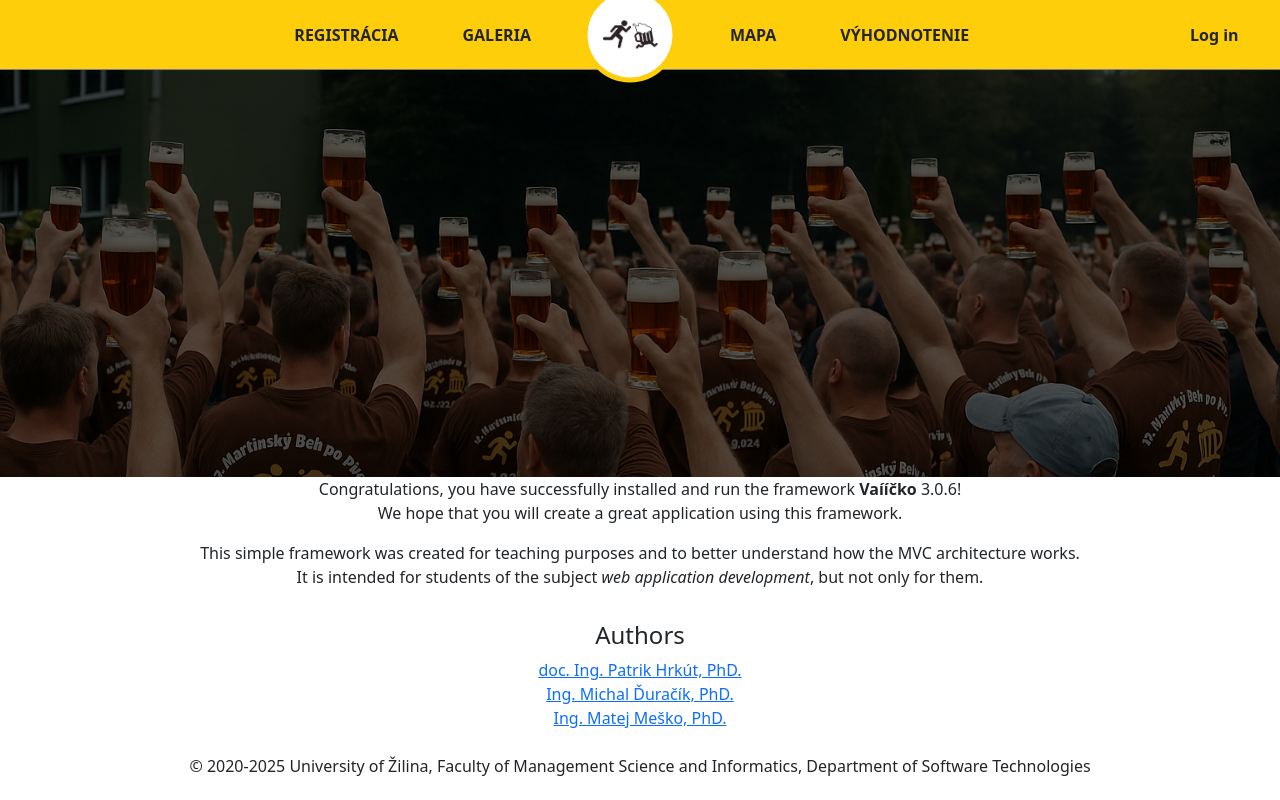
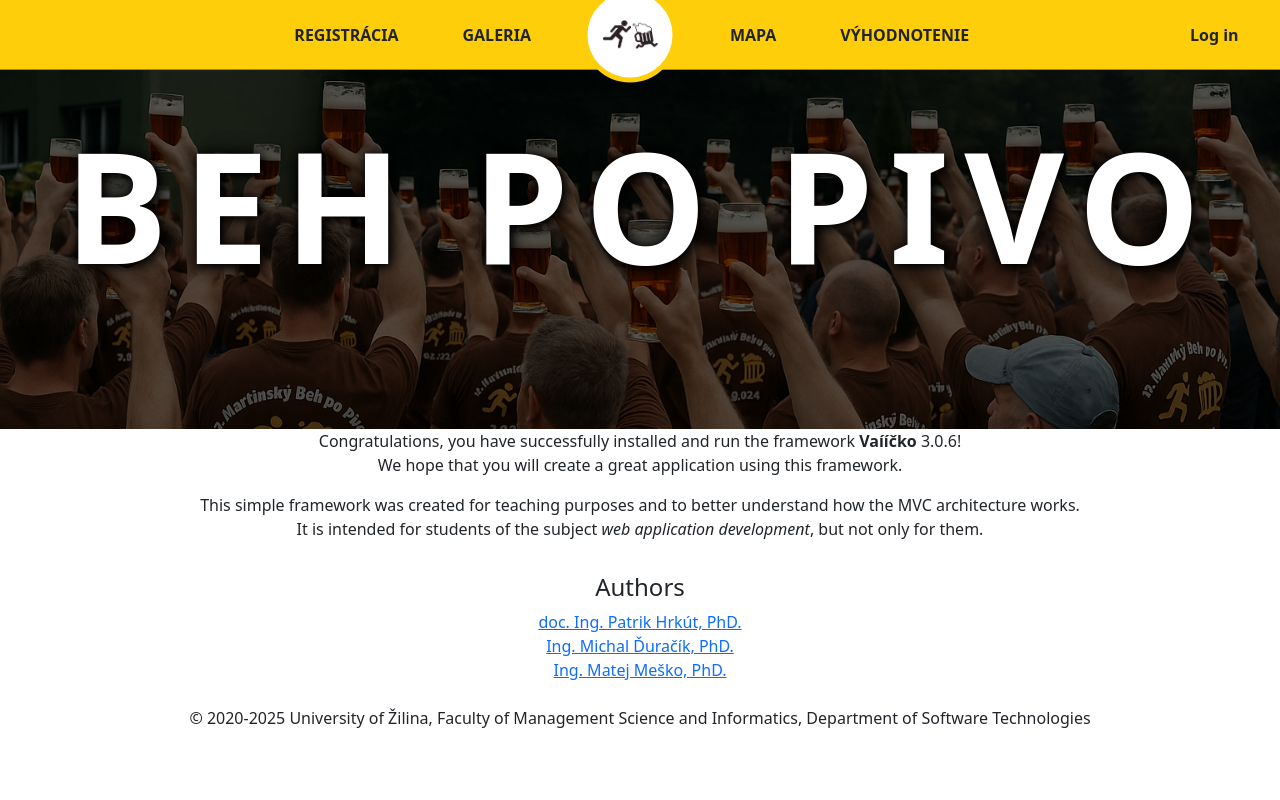
Before and after one commit to NikolasVec/SemPracWAII_Nikolas_Vecerek, a PHP site: page / in a window 1280 px wide. Run offline with PHP 8.4, Linux system fonts and the light colour scheme.

Commit message:
Uprava dizajnu

```diff
--- a/App/Views/Home/index.view.php
+++ b/App/Views/Home/index.view.php
@@ -2,13 +2,13 @@
 
 /** @var \Framework\Support\LinkGenerator $link */
 ?>
-
 <div class="container-fluid p-0 m-0">
     <div class="row">
-        <div class="col mt-5 p-0 m-0">
-            <div class="text-center p-0 m-0">
+            <div class="text-center p-0 m-0 position-relative">
                 <img src="<?= $link->asset('images/BEHPOPIVO_OBR_BEZTEXTU.png') ?>" class="w-100"
                      style="display:block;margin:0;padding:0;border:0;">
+            <div class="text-center p-0 m-0 home-image-container">
+                <div class="behpopivo-nadpis">BEH PO PIVO</div>
                 <p>
                     Congratulations, you have successfully installed and run the framework
                     <strong>Vaííčko</strong> <?= App\Configuration::FW_VERSION ?>!<br>
@@ -35,4 +35,3 @@
             </div>
         </div>
     </div>
-</div>
--- a/public/css/styl.css
+++ b/public/css/styl.css
@@ -44,3 +44,18 @@
     object-fit: contain;
     display: block;
 }
+
+.behpopivo-nadpis {
+    position: absolute;
+    top: 35%; /* moved higher */
+    left: 50%;
+    transform: translate(-50%, -50%);
+    color: #fff;
+    font-size: 12vw; /* made larger */
+    font-weight: bold;
+    text-shadow: 2px 2px 8px #000, 0 0 20px #000;
+    letter-spacing: 0.1em;
+    pointer-events: none;
+    z-index: 2;
+    white-space: nowrap; /* zabezpečí jeden riadok */
+}
```
